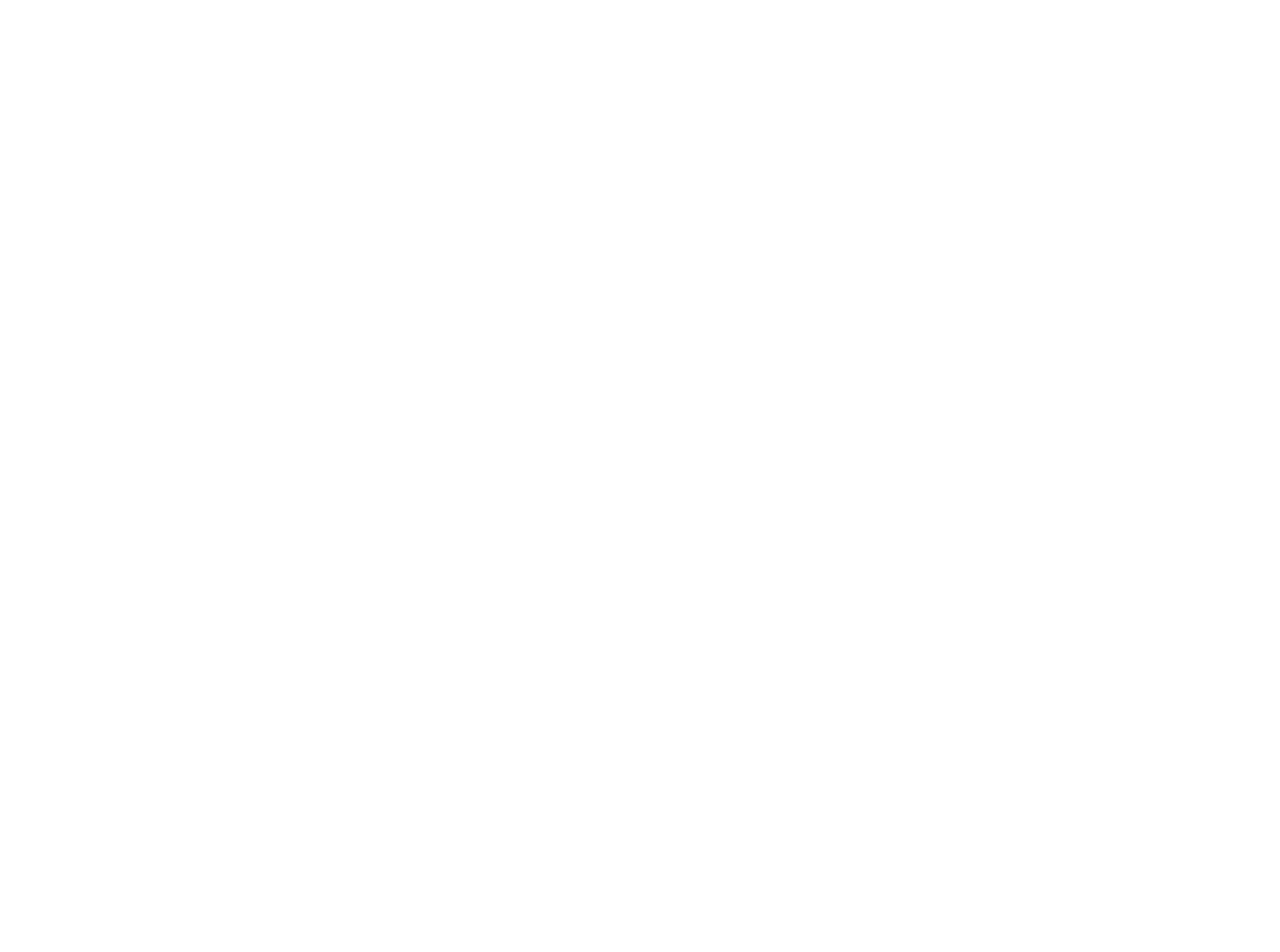
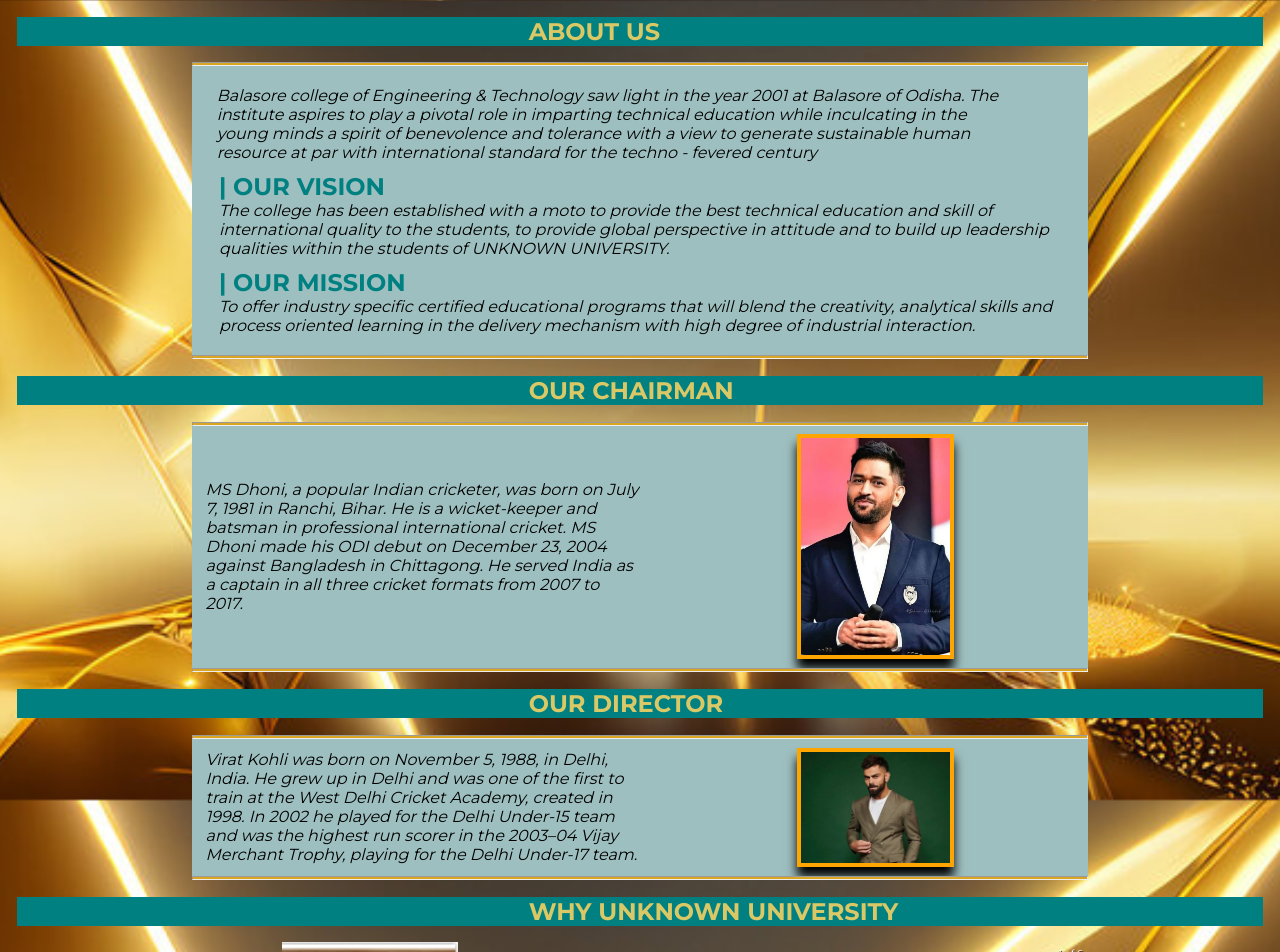
Before and after one commit to ayusmitamalik/SAMS-StudentsNew, a React (Create React App) app: page /hometext in a window 1280 px wide. Before the commit this address had no page. Shown: the top 952 px of the page. Before the commit the page ends 800 px from the top, so only its background shows below. Built offline with nearby package versions, Linux system fonts and the light colour scheme; the HTML template or start-up script is replaced by a standard one.

Commit message:
nav added

```diff
--- a/src/common/css/hometext.module.css
+++ b/src/common/css/home/hometext.module.css
@@ -3,7 +3,7 @@
     padding: 0;
 }
 .components{
-    background-image:url(../image/fbg.jpg);
+    background-image:url(../../image/fbg.jpg);
     justify-content: center;
     background-position: center;
     background-size: cover;
--- a/src/common/css/navbar.module.css
+++ b/src/common/css/navbar.module.css
@@ -40,7 +40,7 @@
 .social i:hover{
     color: teal;
 }
-.component {
+.compo {
     display: flex;
     justify-content: space-between;
     align-items: center;
@@ -48,14 +48,14 @@
 
   }
 
-  .component ul {
+  .compo ul {
     list-style-type: none;
     margin: 0;
     padding: 0;
     display: flex;
   }
 
-  .component li {
+  .compo li {
     margin: 0 25px;
     font-size: 18px;
     font-weight: 600;
@@ -64,7 +64,7 @@
     padding: 7px;
   }
 
-  .component li:hover {
+  .compo li:hover {
     text-decoration: underline;
     background-color: rgb(228, 207, 90);
     padding: 7px;
@@ -79,7 +79,7 @@
         margin-left: 0;
     }
 
-    .component {
+    .compo {
         width: 100%; /* Full width on smaller screens */
         justify-content: center; /* Center on smaller screens */
         padding: 2%;
--- a/src/common/header/navbar.jsx
+++ b/src/common/header/navbar.jsx
@@ -52,7 +52,7 @@
                 <h4 style={{color:'gold'}}>EDUCATIONAL UNIVERSITY</h4>
               </Grid>
             </Typography>
-            <Grid className={style.component}>
+            <Grid className={style.compo}>
               <ul>
                 {/* <li onClick={() => navigate("/")}>Home</li> */}
                 <li onClick={() => navigate("/admission")}>Admission</li>
@@ -82,9 +82,9 @@
                       horizontal: 'center',
                     }}
                   >
-                    <Typography sx={{ p: 1.5, color: "teal" }}>SIGN UP</Typography>
-                    <Typography sx={{ p: 1.5, color: "teal" }}>LOGIN</Typography>
-                    <Typography sx={{ p: 1.5, color: "teal" }}>LOG OUT</Typography>
+                    <Typography sx={{ p: 1.5, color: "teal" }}onClick={() => navigate("/signup")}>SIGN UP</Typography>
+                    <Typography sx={{ p: 1.5, color: "teal" }}>Login</Typography>
+                    <Typography sx={{ p: 1.5, color: "teal" }}>Logout</Typography>
                   </Popover>
                 </Grid>
               )}
--- a/src/components/Signup/signin.jsx
+++ b/src/components/Signup/signin.jsx
@@ -1,5 +1,5 @@
 import React, { useState } from 'react';
-import { FontAwesomeIcon } from '@fortawesome/react-fontawesome';
+
 import styles from '../../common/css/signup.module.css'; // Correct import path
 import GoogleIcon from '@mui/icons-material/Google';
 import FacebookIcon from '@mui/icons-material/Facebook';
--- a/src/components/home/hometext.jsx
+++ b/src/components/home/hometext.jsx
@@ -1,6 +1,6 @@
 import React from 'react';
 import { Grid } from '@mui/material';
-import style from '../../common/css/hometext.module.css';
+import style from '../../common/css/home/hometext.module.css';
 
 import "react-responsive-carousel/lib/styles/carousel.min.css"; // requires a loader
 import { Carousel } from 'react-responsive-carousel';
@@ -24,7 +24,7 @@
 
 
         <Grid >
-          <h1 style={{ paddingLeft: "40%", margin: "1.3vw", backgroundColor: "teal", color: "rgb(217, 200, 101)" }}>ABOUT US</h1>
+          <h2 style={{ paddingLeft: "40%", margin: "1.3vw", backgroundColor: "teal", color: "rgb(217, 200, 101)" }}>ABOUT US</h2>
           <Grid item lg={10}>
             <hr style={{ padding: "1px", backgroundColor: "goldenrod", marginLeft: '15%', marginRight: '15%' }}></hr>
           </Grid>
@@ -59,7 +59,7 @@
 
 
         <Grid >
-          <h1 style={{ paddingLeft: "40%", margin: "1.3vw", backgroundColor: "teal", color: "rgb(217, 200, 101)" }}>OUR CHAIRMAN</h1>
+          <h2 style={{ paddingLeft: "40%", margin: "1.3vw", backgroundColor: "teal", color: "rgb(217, 200, 101)" }}>OUR CHAIRMAN</h2>
           <Grid item lg={10}>
             <hr style={{ padding: "1px", backgroundColor: "goldenrod", marginLeft: '15%', marginRight: '15%' }}></hr>
           </Grid>
@@ -82,7 +82,7 @@
           </Grid>
         </Grid>
         <Grid >
-          <h1 style={{ paddingLeft: "40%", margin: "1.3vw", backgroundColor: "teal", color: "rgb(217, 200, 101)" }}>OUR DIRECTOR</h1>
+          <h2 style={{ paddingLeft: "40%", margin: "1.3vw", backgroundColor: "teal", color: "rgb(217, 200, 101)" }}>OUR DIRECTOR</h2>
           <Grid item lg={10}>
             <hr style={{ padding: "1px", backgroundColor: "goldenrod", marginLeft: '15%', marginRight: '15%' }}></hr>
           </Grid>
@@ -108,7 +108,7 @@
 
 
         <Grid >
-          <h1 style={{ paddingLeft: "40%", margin: "1.3vw", backgroundColor: "teal", color: "rgb(217, 200, 101)" }}>WHY UNKNOWN UNIVERSITY</h1>
+          <h2 style={{ paddingLeft: "40%", margin: "1.3vw", backgroundColor: "teal", color: "rgb(217, 200, 101)" }}>WHY UNKNOWN UNIVERSITY</h2>
 
           <Grid container direction="row" alignItems="center"
             paddingLeft="15%" paddingRight="15%" lg={12}>
@@ -200,9 +200,9 @@
 
 
             </Carousel>
-            <Grid item lg={12}>
+            {/* <Grid item lg={12}>
               <hr style={{ padding: "1px", backgroundColor: "goldenrod" }}></hr>
-            </Grid>
+            </Grid> */}
           </Grid>
         </Grid>
 
--- a/src/routers/router.js
+++ b/src/routers/router.js
@@ -17,7 +17,7 @@
       <Routes>
         <Route path="/" element={<Index />} />
         <Route path="/feedback" element={<Feedback />} />
-        <Route path="/hometex" element={<Hometext />} />
+        <Route path="/hometext" element={<Hometext />} />
         <Route path="/gallery" element={<Gallery />}/>
 
         <Route path="/notice" element={<NoticePage />} />
```
Also changed, not shown: src/common/css/home.module.css (deleted).
